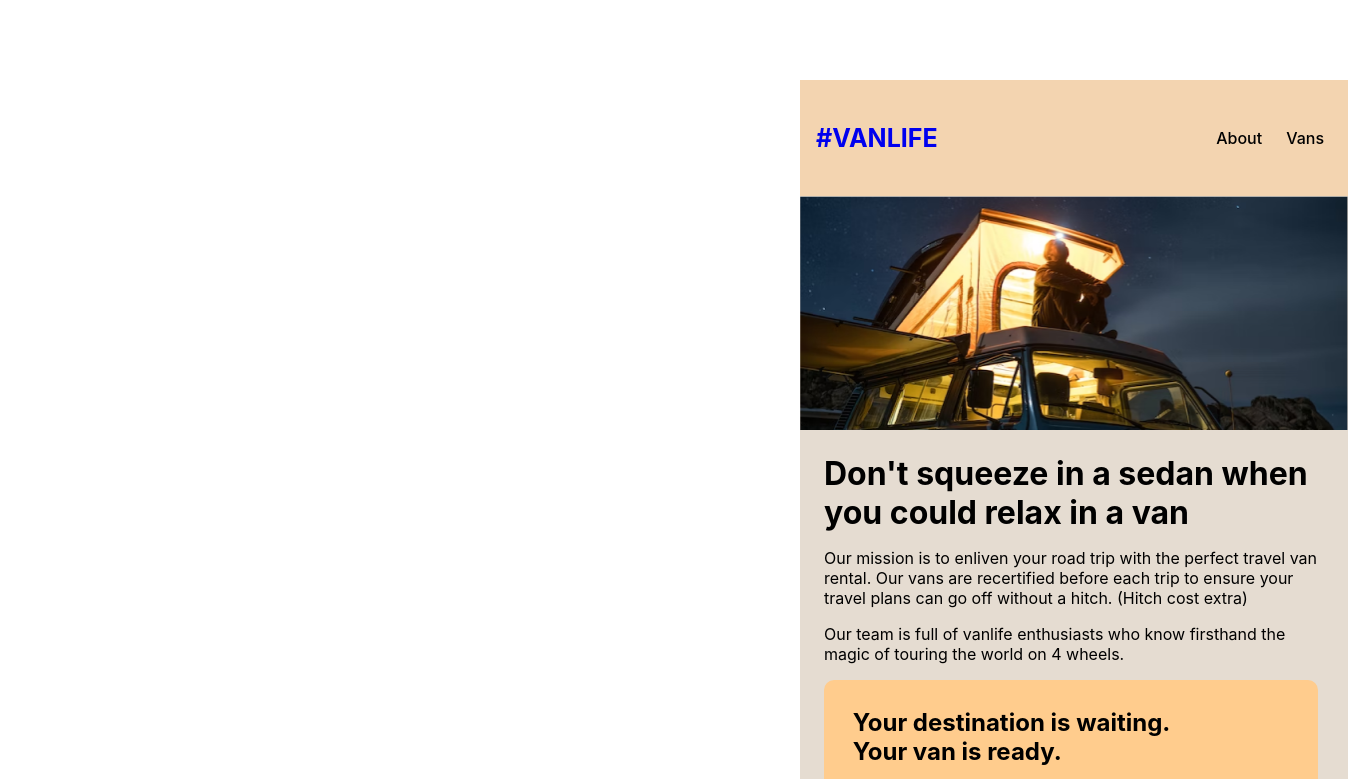
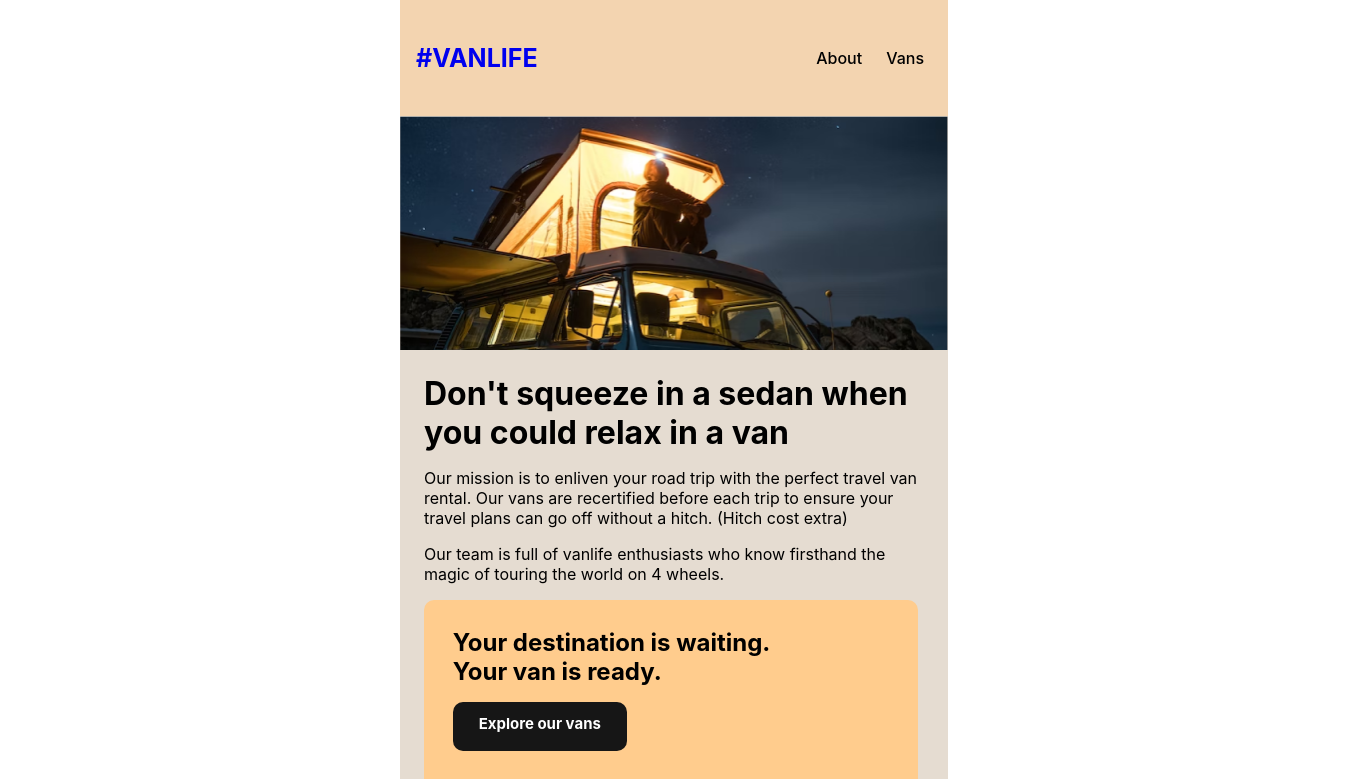
Before and after one commit to JimohSegun/React_Router-6, a React (Create React App) app: page / in a window 1280 px wide. Shown: the top 779 px of the page, 1348 px wide, since content can reach past the window. Built offline with nearby package versions, Linux system fonts and the light colour scheme.

Commit message:
Update App.css

```diff
--- a/src/App.css
+++ b/src/App.css
@@ -2,10 +2,6 @@
   padding: 0;
   margin: 0;
   box-sizing: border-box;
-}
-
-body{
-    padding: 5rem 0rem 5rem 25rem;
 }
 
 img {
```
